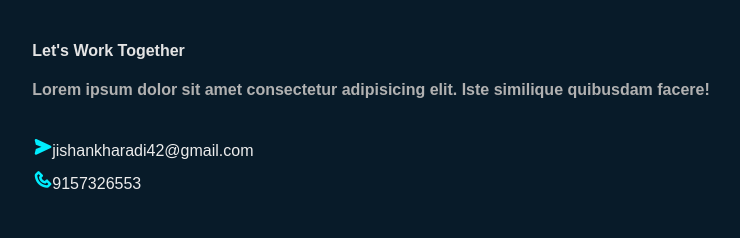
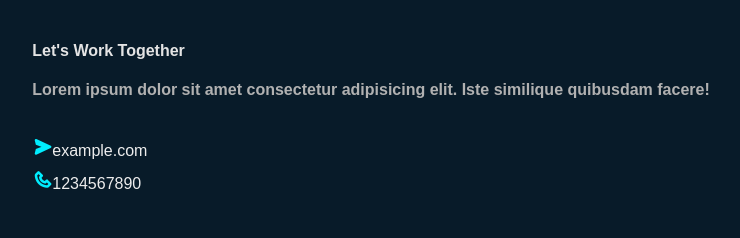
Before and after one commit to zeeshan91kharadi/professional-portfolio, a plain HTML site: page index.html in a window 1280 px wide. Shown: the part 4140-4378 px from the top of the page, without its empty margins (284-1024 px from the left). Drawn offline with nearby package versions, Linux system fonts and the light colour scheme.

Commit message:
Update index.html
remove personal details

```diff
--- a/index.html
+++ b/index.html
@@ -49,7 +49,7 @@
             <div class="home-sci">
                 <a href="https://github.com/zeeshan91kharadi" style="--i:7"><i class='bx bxl-github'></i></a>
                 <a href="https://www.instagram.com/zeeshan_shaikh.dev?utm_source=qr&igsh=MWJpc3lrdnQycmp3dg==" style="--i:8"><i class='bx bxl-instagram' ></i></a>
-                <a href="https://wa.me/9157326553" style="--i:9"><i class='bx bxl-whatsapp' ></i></a>
+                <a href="https://wa.me/{add number here without bracket}" style="--i:9"><i class='bx bxl-whatsapp' ></i></a>
                 <a href="https://www.linkedin.com/in/mohammadjissan-kharadi-8583b5288/" style="--i:10"><i class='bx bxl-linkedin' ></i></a>
 
             </div>
@@ -270,8 +270,8 @@
                 Iste similique quibusdam facere!
             </p>
             <div class="contact-list">
-                <li><i class='bx bxs-send'></i>jishankharadi42@gmail.com</li>
-                <li><i class='bx bx-phone'></i>9157326553</li>
+                <li><i class='bx bxs-send'></i>example.com</li>
+                <li><i class='bx bx-phone'></i>1234567890</li>
             </div>
             <div class="contact-icons">
                 <a href="https://wa.me/9157326553"><i class='bx bxl-whatsapp'></i></a>
```
